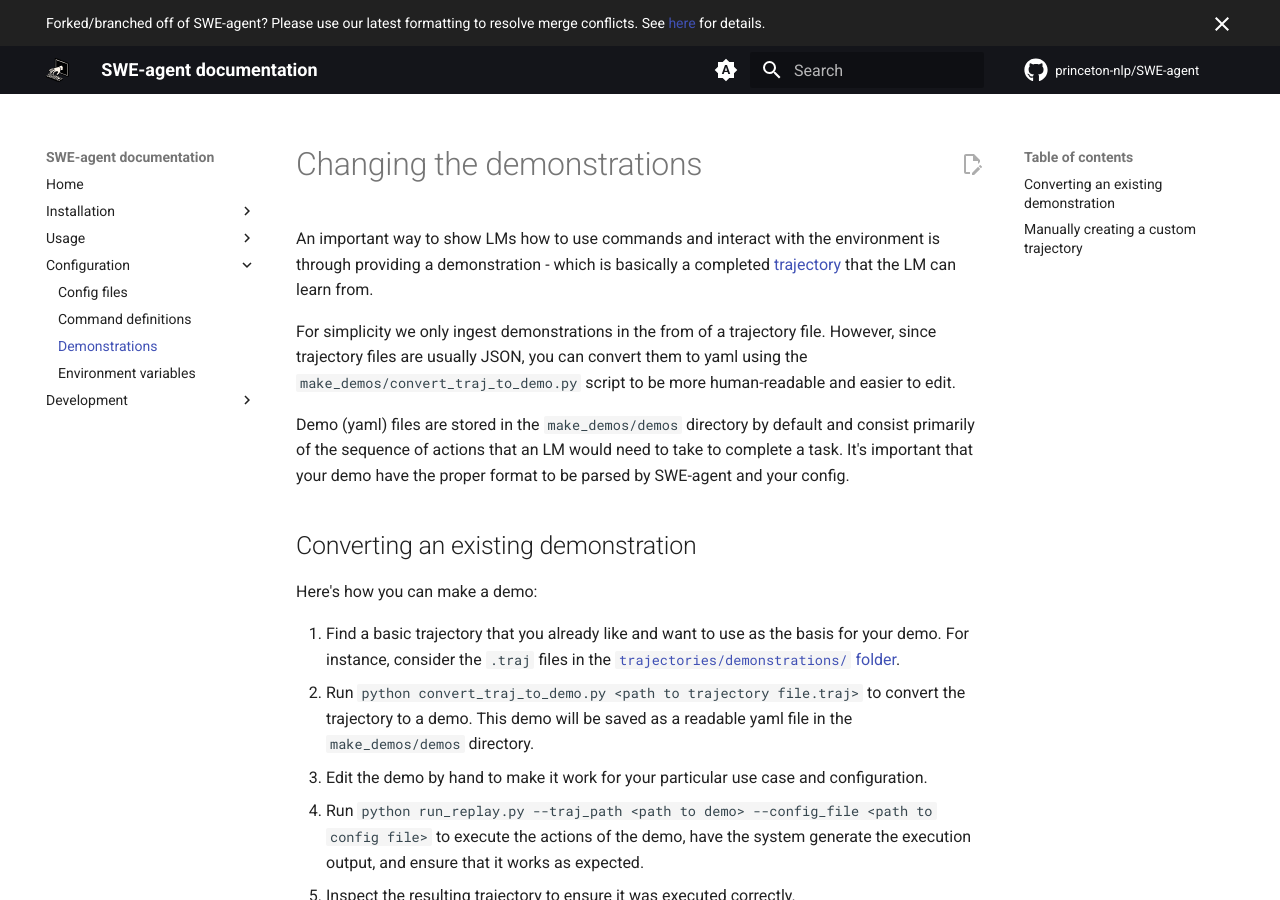
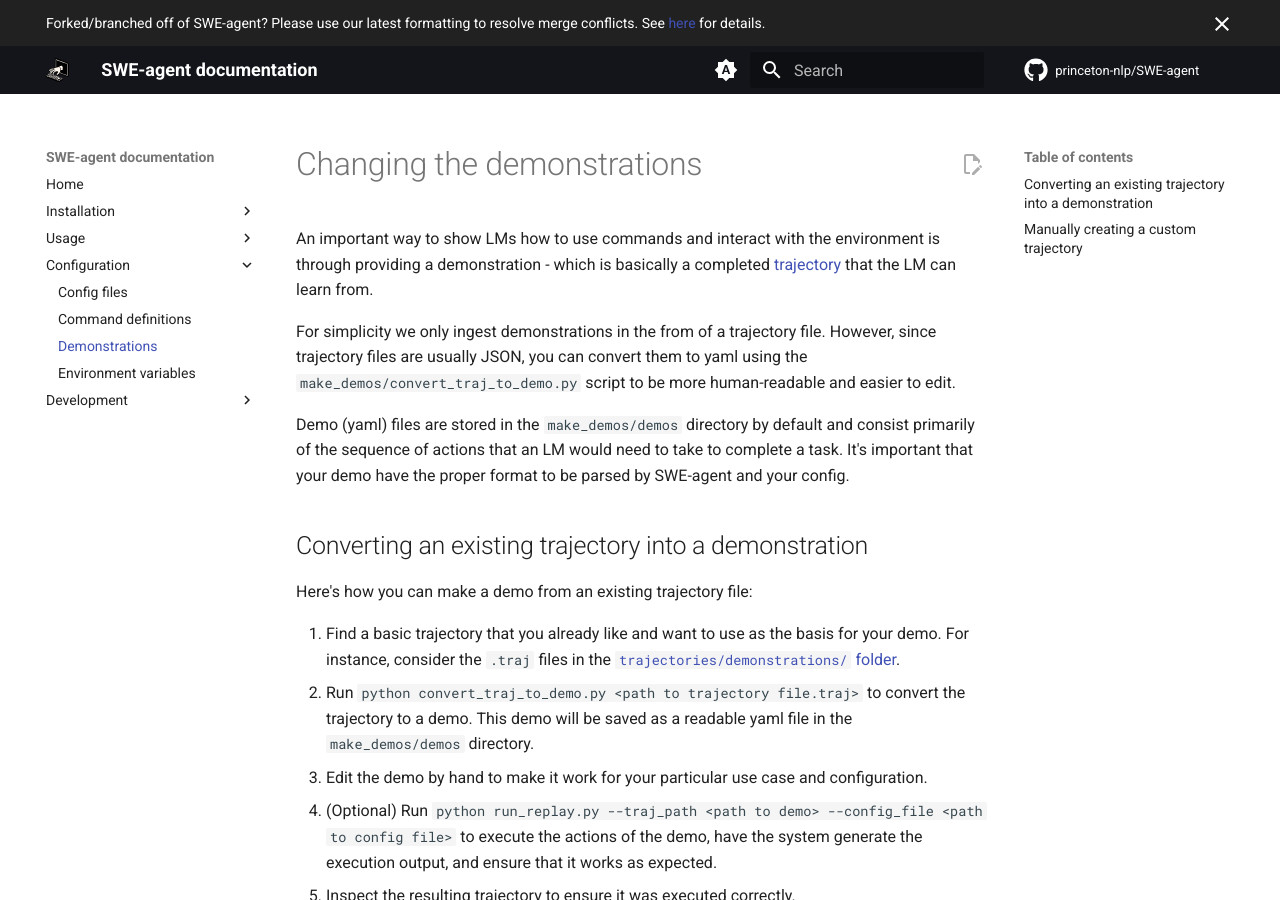
Before and after one commit to princeton-nlp/SWE-agent, an MkDocs documentation site: the page built from docs/config/demonstrations.md, in a window 1280 px wide and 900 px high. Built offline with MkDocs 1.6.1 and Material for MkDocs 9.7.7, drawn with Linux system fonts in a browser that asks for light colours; comment, search, counter and statistics services are not loaded.

Commit message:
Update demonstrations.md

```diff
--- a/docs/config/demonstrations.md
+++ b/docs/config/demonstrations.md
@@ -6,16 +6,16 @@
 
 Demo (yaml) files are stored in the `make_demos/demos` directory by default and consist primarily of the sequence of actions that an LM would need to take to complete a task. It's important that your demo have the proper format to be parsed by SWE-agent and your config.
 
-## Converting an existing demonstration
+## Converting an existing trajectory into a demonstration
 
-Here's how you can make a demo:
+Here's how you can make a demo from an existing trajectory file:
 
 1. Find a basic trajectory that you already like and want to use as the basis for your demo.
    For instance, consider the `.traj` files in the [`trajectories/demonstrations/` folder](https://github.com/princeton-nlp/SWE-agent/tree/main/trajectories/demonstrations).
 2. Run `python convert_traj_to_demo.py <path to trajectory file.traj>` to convert the trajectory to a demo.
    This demo will be saved as a readable yaml file in the `make_demos/demos` directory.
 3. Edit the demo by hand to make it work for your particular use case and configuration.
-4. Run `python run_replay.py --traj_path <path to demo> --config_file <path to config file>` to execute the actions of the demo, have the system generate the execution output, and ensure that it works as expected.
+4. (Optional) Run `python run_replay.py --traj_path <path to demo> --config_file <path to config file>` to execute the actions of the demo, have the system generate the execution output, and ensure that it works as expected.
 5. Inspect the resulting trajectory to ensure it was executed correctly.
 
 ## Manually creating a custom trajectory <a name="manual"></a>
```
